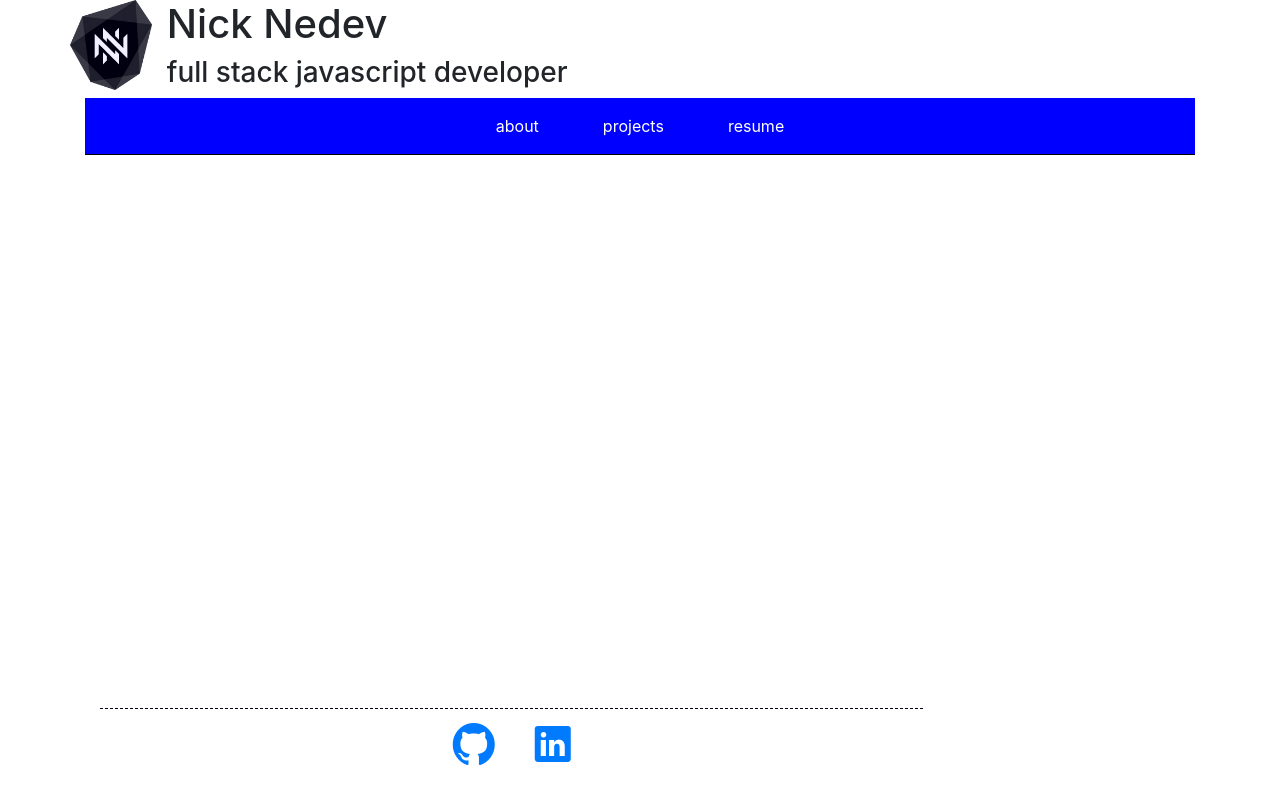
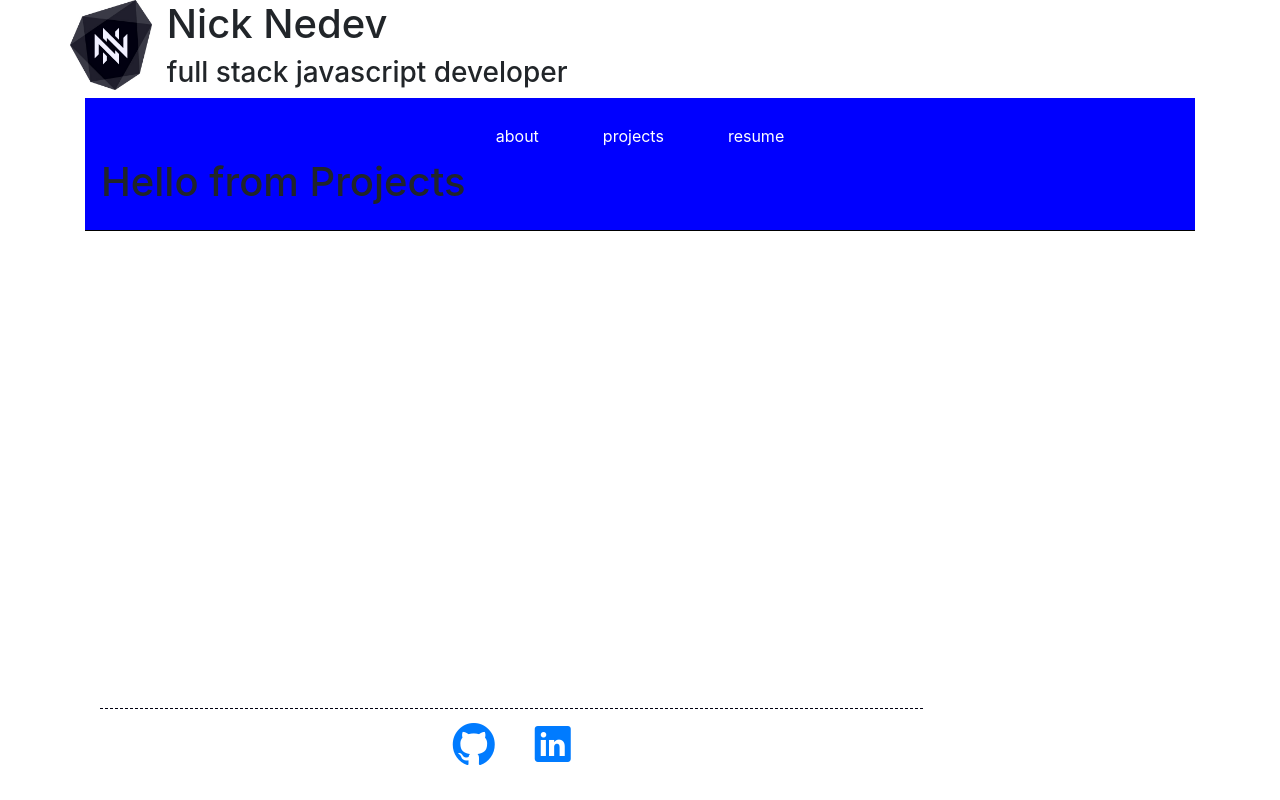
Before and after one commit to nnedevn/nicknedev.com-react, a React (Create React App) app: page /projects in a window 1280 px wide. Shown: the top 800 px of the page. Built offline with nearby package versions, Linux system fonts and the light colour scheme.

Commit message:
Fixes Issue with routes not rendering in full size

```diff
--- a/src/App.css
+++ b/src/App.css
@@ -21,6 +21,11 @@ nav .nav-wide {
   display: none;
   margin: 0 auto;
 }
+
+.wide-div {
+  margin: 10px;
+}
+
 nav .nav-wide .wide-div {
   text-align: center;
 }
--- a/src/components/Navigation.js
+++ b/src/components/Navigation.js
@@ -1,5 +1,5 @@
 import React, { Component } from "react";
-import { Route, Link } from "react-router-dom";
+import { Route, Link, BrowserRouter as Router } from "react-router-dom";
 
 import Home from "./Home";
 import Projects from "./Projects";
@@ -17,6 +17,7 @@ class Navigation extends Component {
 
   render() {
     return (
+      <Router>
         <nav>
           <div className="nav-wide">
             <div className="wide-div">
@@ -25,7 +26,6 @@ class Navigation extends Component {
               <Link to="#">resume</Link>
             </div>
           </div>
-
           <div className="nav-narrow">
             <button className="fa fa-bars fa-2x" onClick={this.burgerToggle}>
               ===
@@ -41,11 +41,14 @@ class Navigation extends Component {
                 Link 33
               </Link>
             </div>
-          <div></div>
+            <div />
+          </div>
+
           <Route exact path="/" component={Home} />
             <Route exact path="/projects" component={Projects} />
-        </div>
         </nav>
+
+      </Router>
     );
   }
 }
```
Lines whose indentation alone changed are shown as unchanged.
